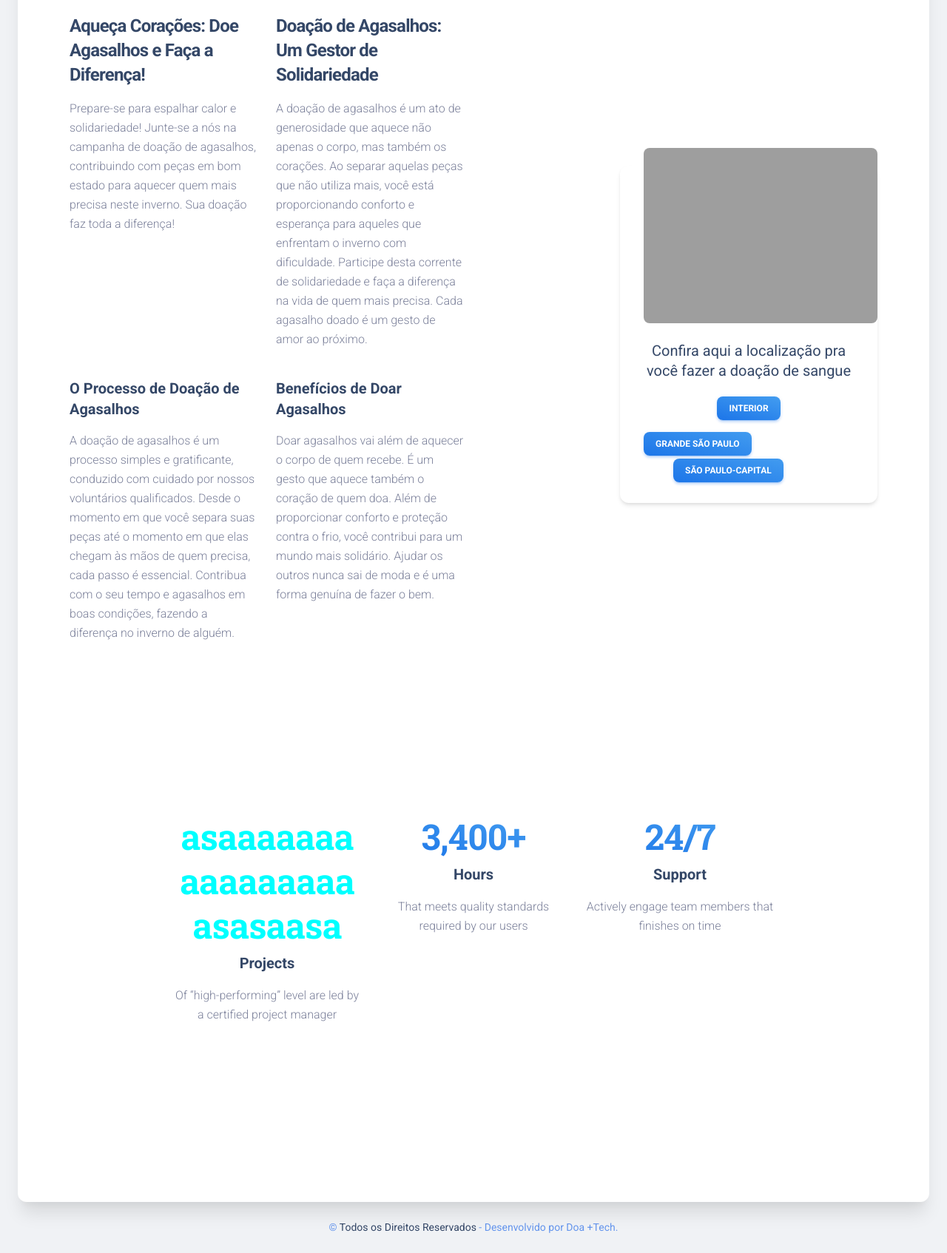
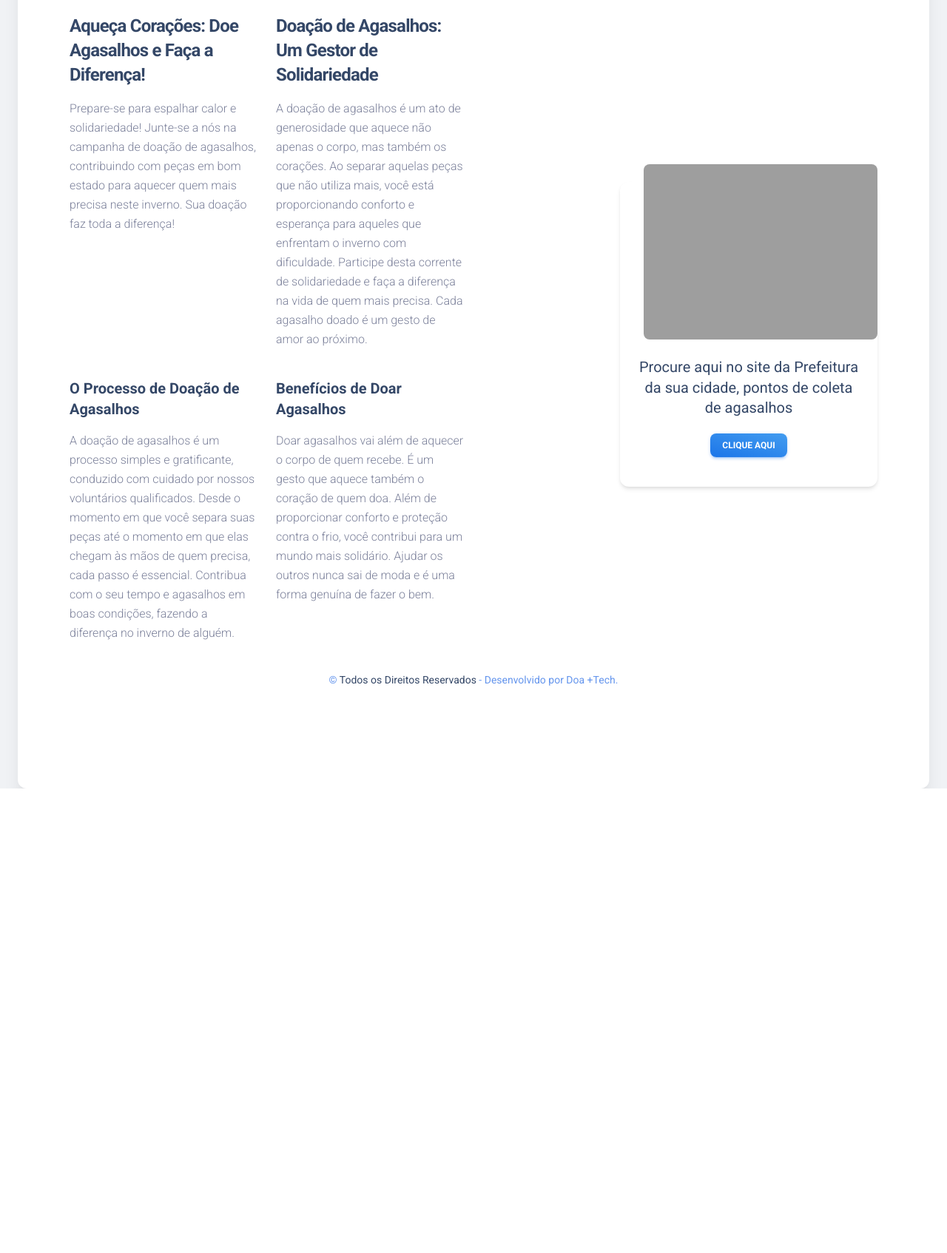
Before and after one commit to bryannjulio/projeto-extensao-curricular, a Flask app: page /doacao-agasalho.html in a window 1280 px wide. Shown: the part 629-2323 px from the top of the page at 74% size. After the commit the page ends 1695 px from the top, so only its background shows below. Run offline with Flask 3, Linux system fonts and the light colour scheme; some libraries are stand-ins or nearby versions; grey boxes are pictures that could not be loaded.

Commit message:
alterações complementares

```diff
--- a/templates/home/doacao-agasalho.html
+++ b/templates/home/doacao-agasalho.html
@@ -69,48 +69,15 @@
               </div>
               <div class="card-body text-center">
                 <h5 class="font-weight-normal">
-                  <p=>Confira aqui a localização pra você fazer a doação de sangue</p>
+                  <p=>Procure aqui no site da Prefeitura da sua cidade, pontos de coleta de agasalhos</p>
                 </h5>
-                <button type="button" class="btn bg-gradient-info btn-sm ms-0 mt-1 me-auto" onclick="window.location.href='https://saude.sp.gov.br/resources/ses/perfil/cidadao/homepage-new/outros-destaques/locais_para_doacao_interior_sp_10.02.21.pdf'">Interior</button>
+                <button type="button" class="btn bg-gradient-info btn-sm ms-0 mt-1 me-auto" onclick="window.location.href='https://guiadeprefeiturasbrasil.com.br/'">Clique Aqui</button>
                 <div class="text-start">
-                   <button type="button" class="btn bg-gradient-info btn-sm mb-1 mt-0 ms-2 me-auto" onclick="window.location.href='https://saude.sp.gov.br/resources/ses/perfil/cidadao/homepage-new/outros-destaques/locais_para_doacao_grande_sp_atualizado_09_2.02'">Grande São Paulo</button>
-                  <button type="button" class="btn bg-gradient-info btn-sm mb-1 mt-0 ms-5 " onclick="window.location.href='https://saude.sp.gov.br/resources/ses/perfil/gestor/acesso-rapido/grupo-de-sangue-componentes-e-derivados-hemorrede/postos-de-coleta-de-sangue/locais_para_doacao_sp_capital_28_11_17.pdf'">São Paulo-Capital</button>
                 </div>
             </div>
           </div>
         </div>
       </div>
-    </section>
-
-    <section class="pt-4 pb-6" id="count-stats">
-      <div class="container">
-        <div class="row mb-7">
-        </div>
-        <div class="row justify-content-center text-center">
-          <div class="col-md-3">
-            <h1 style="color: aqua;">asaaaaaaaaaaaaaaaaasasaasa</h1>
-            <h5>Projects</h5>
-            <p>Of “high-performing” level are led by a certified project manager</p>
-          </div>
-          <div class="col-md-3">
-            <h1 class="text-gradient text-info"><span id="state2" countTo="3400">0</span>+</h1>
-            <h5>Hours</h5>
-            <p>That meets quality standards required by our users</p>
-          </div>
-          <div class="col-md-3">
-            <h1 class="text-gradient text-info"><span id="state3" countTo="24">0</span>/7</h1>
-            <h5>Support</h5>
-            <p>Actively engage team members that finishes on time</p>
-          </div>
-        </div>
-      </div>
-    </section>
-    <section class="my-5 pt-5">
-      <div class="container">
-        <div class="row">
-
-
-    </section>
   </div>
 
 {% endblock content %}
--- a/templates/home/index.html
+++ b/templates/home/index.html
@@ -247,11 +247,10 @@
             <div class="col-md-6 mt-md-3 mt-6">
               <a href="/doacao-monetaria.html">
                 <div class="card move-on-hover">
-                  <img class="w-100"
-                    src="https://raw.githubusercontent.com/creativetimofficial/public-assets/master/material-design-system/assets/img/author.jpg">
+                  <img style="height: 230px;" src="../../static/assets/img/doacao-monetaria.png">
                 </div>
                 <div class="mt-2 ms-2">
-                  <h6 class="mb-0">-------</h6>
+                  <h6 class="mb-0">Doação Monetária</h6>
                 </div>
               </a>
             </div>
```
Also changed, not shown: static/assets/img/doacao-monetaria.png (added).
